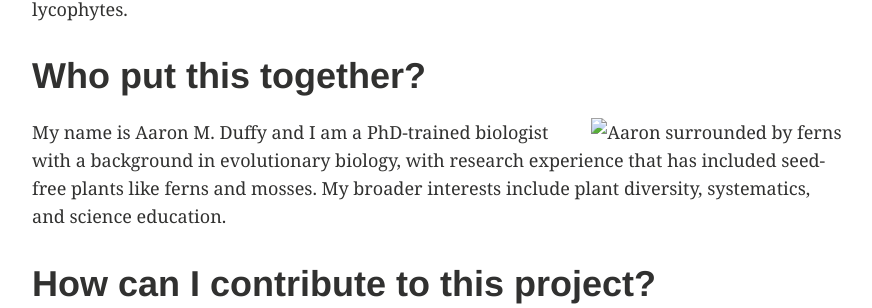
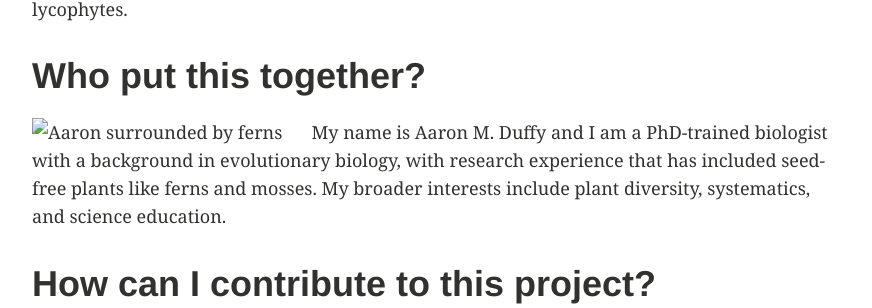
Before and after one commit to aduffy70/ncferns, a Jekyll site: the page built from about.md, in a window 1280 px wide. Shown: the part 1892-2200 px from the top of the page, without its empty margins (64-936 px from the left). Built offline with Jekyll 4.4.1, drawn with Linux system fonts in a browser that asks for light colours.

Commit message:
Troubleshooting text wrapping images

```diff
--- a/_sass/_helpers.scss
+++ b/_sass/_helpers.scss
@@ -81,6 +81,20 @@
 }
 
 /*
+   Align image to the left
+   ========================================================================== */
+
+.image-left {
+  display: block;
+  margin-left: auto;
+  margin-right: auto;
+  @include media($medium) {
+    float: left;
+    margin-right: $gutter;
+  }
+}
+
+/*
    Thumbnail grid (default)
    ========================================================================== */
 
--- a/about.md
+++ b/about.md
@@ -31,7 +31,7 @@ Historically, lycophytes were grouped with ferns under the informal term “fern
 
 # Who put this together?
 
-![Aaron surrounded by ferns](images/me_and_ferns1.jpg){: .image-right}
+![Aaron surrounded by ferns](images/me_and_ferns1.jpg){: .image-left}
 My name is Aaron M. Duffy and I am a PhD-trained biologist with a background in evolutionary biology, with research experience that has included seed-free plants like ferns and mosses. My broader interests include plant diversity, systematics, and science education.
 
 # How can I contribute to this project?
```
